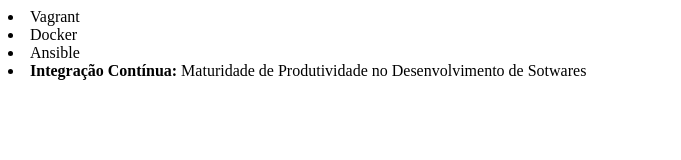
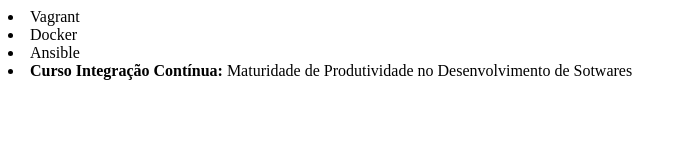
Before and after one commit to almeidacarlosr/alura-git, a plain HTML site: page index.html in a window 1280 px wide. Shown: the full height of the page, 0-681 px from the left. Drawn offline with Linux system fonts and the light colour scheme.

```diff
--- a/index.html
+++ b/index.html
@@ -8,6 +8,6 @@
     <li>Vagrant</li>
     <li>Docker</li>
     <li>Ansible</li>
-    <li><b>Integração Contínua:</b> Maturidade de Produtividade no Desenvolvimento de Sotwares</li>
+    <li><b>Curso Integração Contínua:</b> Maturidade de Produtividade no Desenvolvimento de Sotwares</li>
 </body>
 </html>
```
